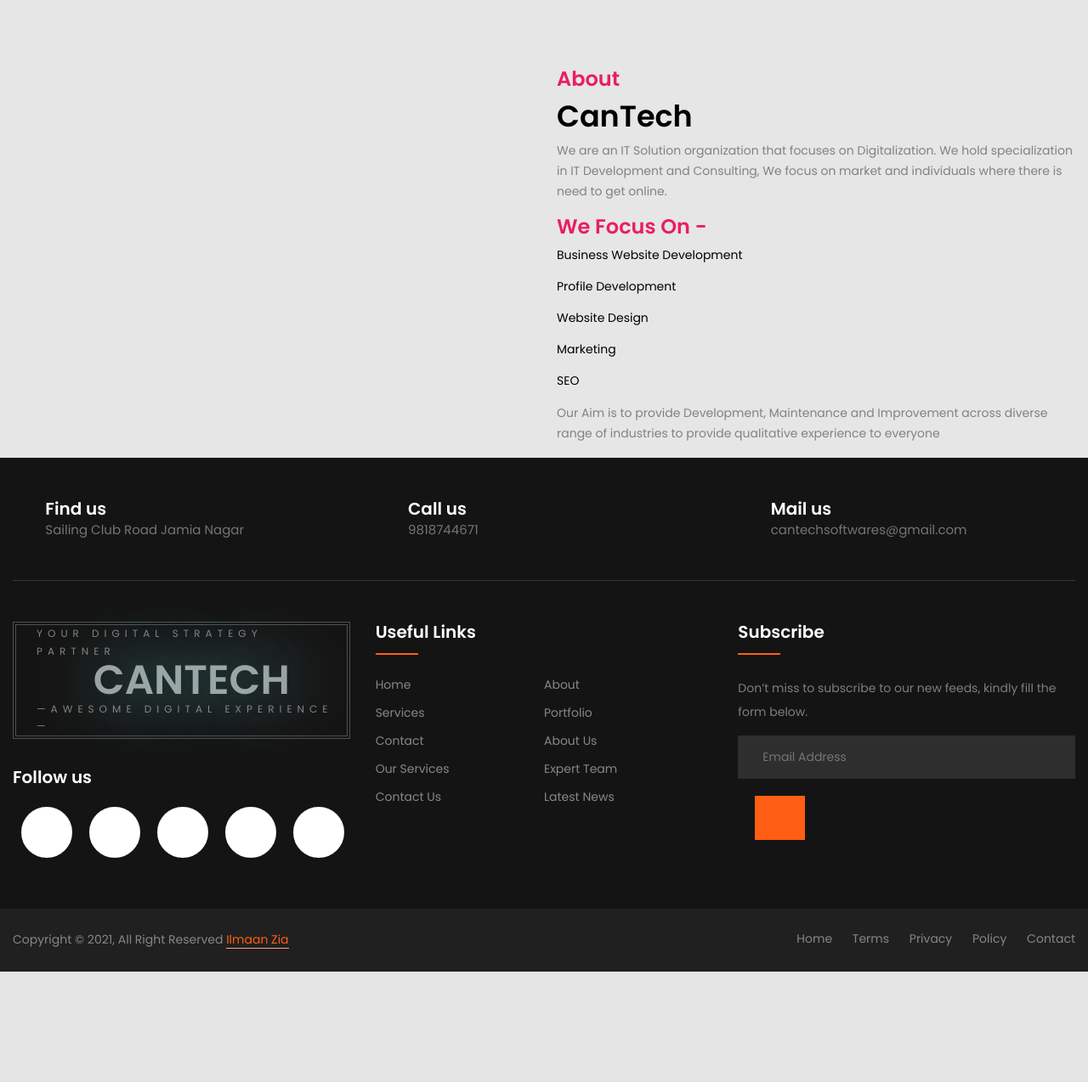
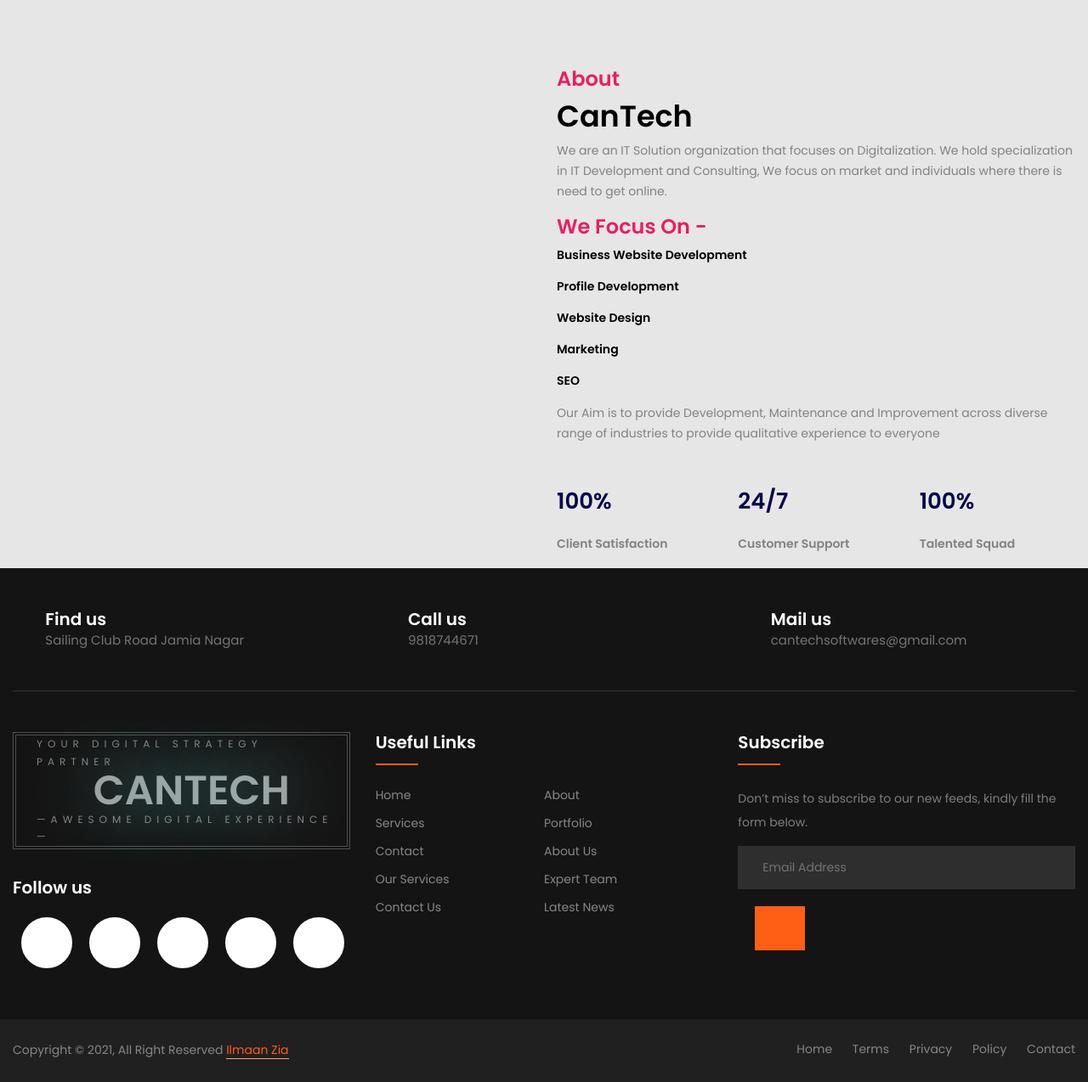
Before and after one commit to ilmaan/CanTech-Project, a Django app: template cantechsoftwares/templates/about_us.html in a window 1280 px wide. Shown: the part 579-1853 px from the top of the page at 85% size. Before the commit the page ends 1723 px from the top, so only its background shows below. Run offline with Django 3.2, Linux system fonts and the light colour scheme; the template is opened without the code that fills it, so the values that code supplies are empty; some libraries are stand-ins or nearby versions; grey boxes are pictures that could not be loaded.

Commit message:
improvised design

```diff
--- a/cantechsoftwares/cantech/static/app/css/aboutus.css
+++ b/cantechsoftwares/cantech/static/app/css/aboutus.css
@@ -5,4 +5,9 @@
 
 .row2a li{
     margin-bottom: 2vh;
+    font-weight: 600    ;
 }
+
+.row2a1 p{
+    font-weight: 600;
+}
--- a/cantechsoftwares/cantech/static/app/css/home.css
+++ b/cantechsoftwares/cantech/static/app/css/home.css
@@ -158,7 +158,7 @@ background-image: linear-gradient(315deg, #4dccc6 0%, #96e4df 74%);
   border-bottom: 4px solid #ffc093;
 }
 
-.row3 h5{
+.row3 h5, .row2a h5{
   display: inline-block;
     font-weight: 900;
     font-size: 26px;
--- a/cantechsoftwares/templates/about_us.html
+++ b/cantechsoftwares/templates/about_us.html
@@ -67,6 +67,12 @@ About Us
                 </ul>
 
                 <p>Our Aim is to provide Development, Maintenance and Improvement across diverse range of industries to provide qualitative experience to everyone </p>
+                <br>
+                <div class="row row2a1">
+                    <div class="col-4"><h5>100%</h5><p> Client Satisfaction</p></div>
+                    <div class="col-4"><h5>24/7</h5><p> Customer Support</p></div>
+                    <div class="col-4"><h5>100%</h5><p> Talented Squad</p></div>
+                </div>
             </div>
 
         </div>
```
